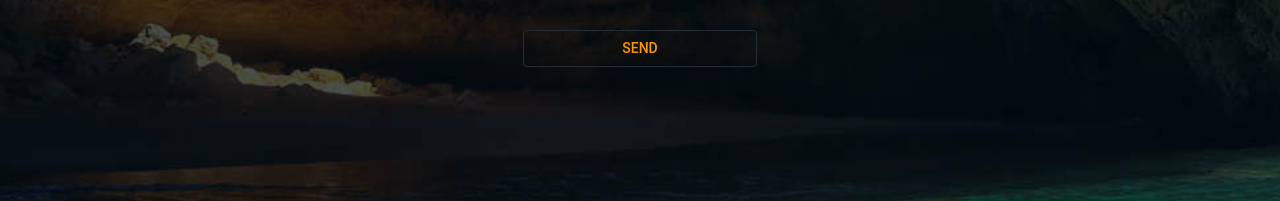
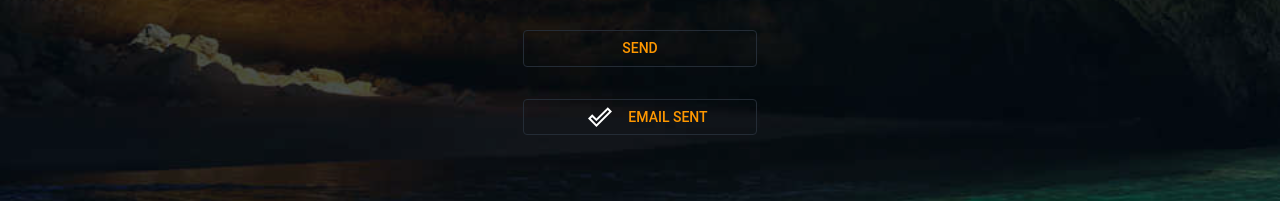
Before and after one commit to sxtnkyl/portfolio2020, a React (Create React App) app: page / in a window 1280 px wide. Shown: the part 3840-4041 px from the top of the page. Built offline with nearby package versions, Linux system fonts and the light colour scheme; a web font is replaced by a local one.

Commit message:
email sent notification

```diff
--- a/src/components/contact.js
+++ b/src/components/contact.js
@@ -1,4 +1,5 @@
 import React, { useState, useRef } from "react";
+import { useSpring, animated } from "react-spring";
 import deepSea from "../theme/deepSea3.jpg";
 import RGBopacity from "../utility/RGBopacity";
 import {
@@ -7,10 +8,12 @@ import {
   TextField,
   Typography,
   Divider,
+  DoneOutline,
   withStyles,
   makeStyles
 } from "../theme/themIndex";
 import useInView from "../utility/inViewHook";
+import mediaToPx from "../utility/mediaToPx";
 import useSectionTitleSlide from "../utility/sectionTitleSlide";
 import { fade } from "@material-ui/core/styles/colorManipulator";
 
@@ -60,6 +63,27 @@ const useStyles = makeStyles(theme => ({
       paddingLeft: "10vw",
       paddingRight: "10vw"
     }
+  },
+  iconButton: {
+    color: theme.palette.secondary.main,
+    width: mediaToPx(theme, "h4", "xs"),
+    height: mediaToPx(theme, "h4", "xs"),
+    [theme.breakpoints.up("sm")]: {
+      width: mediaToPx(theme, "h4", "sm"),
+      height: mediaToPx(theme, "h4", "sm")
+    },
+    [theme.breakpoints.up("md")]: {
+      width: mediaToPx(theme, "h4", "md"),
+      height: mediaToPx(theme, "h4", "md")
+    },
+    [theme.breakpoints.up("lg")]: {
+      width: mediaToPx(theme, "h4", "lg"),
+      height: mediaToPx(theme, "h4", "lg")
+    }
+  },
+  pad: {
+    marginLeft: theme.spacing(2),
+    marginRight: theme.spacing(2)
   }
 }));
 
@@ -96,6 +120,7 @@ const Contact = () => {
   const [name, setName] = useState("");
   const [email, setEmail] = useState("");
   const [message, setMessage] = useState("");
+  const [open, setOpen] = useState(true);
 
   const handleNameChange = event => {
     setName(event.target.value);
@@ -125,6 +150,7 @@ const Contact = () => {
       .then(response => response.json())
       .then(data => {
         console.log("Success:", data);
+        setOpen(true);
       })
       .catch(error => {
         console.error("frontend Error:", error);
@@ -185,6 +211,25 @@ const Contact = () => {
             </Button>
           </Grid>
         </Grid>
+        <Grid
+          container
+          spacing={4}
+          alignItems="center"
+          justify="center"
+          className={classes.grid}
+        >
+          <Grid item xs={3} lg={4} justify="center">
+            {open && (
+              <Button
+                variant="outlined"
+                fullWidth
+                onClick={() => setOpen(false)}
+              >
+                <DoneOutline className={classes.pad} /> Email Sent
+              </Button>
+            )}
+          </Grid>
+        </Grid>
       </div>
     </Grid>
   );
--- a/src/theme/themIndex.js
+++ b/src/theme/themIndex.js
@@ -60,7 +60,8 @@ import {
   GitHub,
   LinkedIn,
   Twitter,
-  Info
+  Info,
+  DoneOutline
 } from "@material-ui/icons";
 
 import MenuIcon from "@material-ui/icons/Menu";
@@ -128,5 +129,6 @@ export {
   OutlinedInput,
   KeyboardArrowUp,
   Info,
-  Popover
+  Popover,
+  DoneOutline
 };
```
